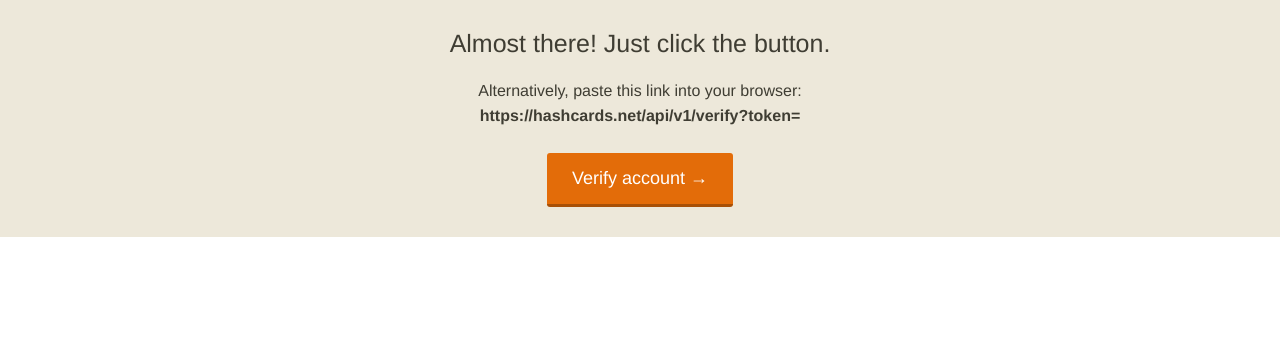
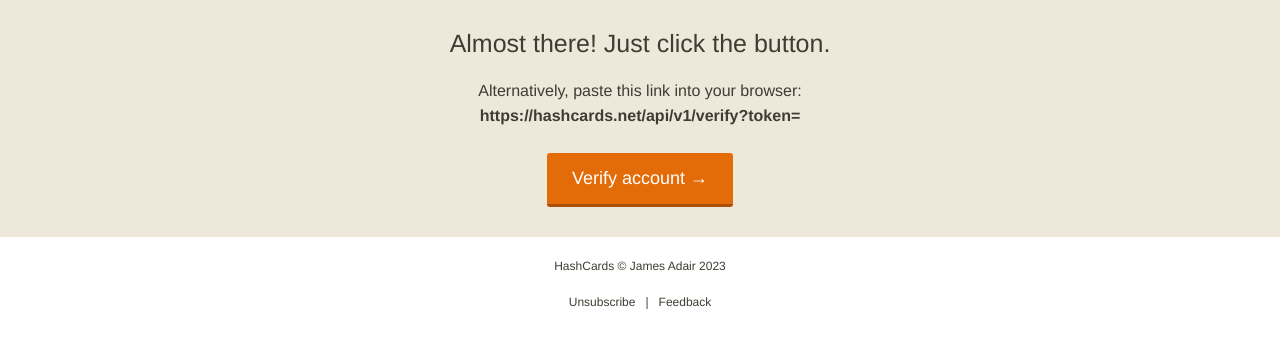
Before and after one commit to jvadair/HashCards, a Flask app: template templates/email/verify.html in a window 1280 px wide. Shown: the part 445-800 px from the top of the page. Run offline with Flask 3, Linux system fonts and the light colour scheme; the template is opened without the code that fills it, so the values that code supplies are empty; parts of the project's set-up code (start-up, migrations or seed data) failed here and were passed over.

Commit message:
Add anti-spam tools Add unsubscribe button, record when user pre-registers in session, add unsubscribe button

```diff
--- a/app.py
+++ b/app.py
@@ -1,5 +1,6 @@
 from flask import Flask, request, render_template, session, Response, redirect
 import hashcards
+import registrationAPI.sendmail
 from registrationAPI import registration_api, sendmail
 from pyntree import Node
 from tools import is_valid_email
@@ -43,7 +44,8 @@ def index():
     if session.get('id'):
         return render_template('dash.html', user=get_user_db(session['id']))
     else:
-        return render_template('landing.html')
+        print(Node('db/preregistered.pyn'))
+        return render_template('landing.html', num_preregistered=len(Node('db/preregistered.pyn')._values))
 
 
 # @app.route('/dash')
@@ -153,16 +155,29 @@ def set_manager(set_id):
 @app.route('/api/v1/preregister', methods=['POST'])
 def preregister():
     email = request.form['email']
-    if is_valid_email(email):
+    if session.get('pre-registered'):
+        return error(401, "You may only pre-register one email (to prevent spam).")
+    elif is_valid_email(email):
         preregister_list = Node('db/preregistered.pyn')
         if email in preregister_list._values:
             return error(400, "That email is already registered!")
         preregister_list.set(email, datetime.now())
         preregister_list.save()
+        session['pre-registered'] = True
         sendmail.send_template('email/preregister.html', "You pre-registered for HashCards!", email)
         return render_template("thank_you.html", message="We'll let you know as soon as you can start using HashCards!")
     else:
         return error(400, f"The email you entered, '{email}', seems to be invalid.")
+
+
+@app.route('/api/v1/unsubscribe/')
+def unsubscribe():
+    unsub_id = request.args.get('unsub_id')
+    response = sendmail.unsubscribe(unsub_id)
+    if response is tuple:
+        return error(*reversed(tuple))
+    else:
+        return response
 
 
 @app.route('/api/v1/auth/login', methods=['POST'])
--- a/static/css/landing.min.css
+++ b/static/css/landing.min.css
@@ -1 +1 @@
-main{grid-gap:50px;padding:0 5%}main p{font-size:125%}main h2{font-size:2em;color:var(--accent)}h1{font-size:4em;font-weight:bolder;font-family:"Roboto",sans-serif;text-align:center;padding:5%0}form.email-collector{flex-direction:row;height:3em}form.email-collector input.btn{height:inherit}@media screen and (max-width:450px){h1{font-size:3em}h2{text-align:center}form.email-collector{flex-direction:column}}
+main{grid-gap:50px;padding:0 5%}main p{font-size:125%}main h2{font-size:2em;color:var(--accent)}h1{font-size:4em;font-weight:bolder;font-family:"Roboto",sans-serif;text-align:center;padding:5%0}#email-collector{display:flex;flex-direction:column;justify-content:center;align-items:center}#email-collector form{flex-direction:row;height:3em}#email-collector form input.btn{height:inherit}@media screen and (max-width:450px){h1{font-size:3em}h2{text-align:center}form.email-collector{flex-direction:column}}
--- a/templates/email/verify.html
+++ b/templates/email/verify.html
@@ -232,6 +232,27 @@ TESTO INTENSE #ffffff
     </tr>
 
 </tbody></table>
+<!-- FOOTER -->
+<table style="min-width: 500px" id="" width="100%" cellspacing="0" cellpadding="0" border="0">
+    <tbody><tr>
+        <td bgcolor="#ffffff" align="center">
+            <table width="100%" cellspacing="0" cellpadding="0" border="0" align="center">
+                <tbody><tr>
+                    <td style="padding: 20px 0px 20px 0px">
+                        <!-- UNSUBSCRIBE COPY -->
+                        <table class="responsive-table" width="500" cellspacing="0" cellpadding="0" border="0" align="center">
+                            <tbody><tr>
+                                <td style="font-size: 12px; line-height: 18px; font-family: Helvetica, Arial, sans-serif; color: #3F3D33" valign="middle" align="center">
+                                    <span class="appleFooter" style="color: #3F3D33">HashCards © James Adair 2023<br></span><br><a class="original-only" href="https://hashcards.net/api/v1/unsubscribe?unsub_id={{ unsub_id }}" style="color: #3F3D33; text-decoration: none" target="_new">Unsubscribe</a><span class="original-only" style="font-family: Arial, sans-serif; font-size: 12px; color: #444444">&nbsp;&nbsp;&nbsp;|&nbsp;&nbsp;&nbsp;</span><a href="mailto:dev@jvadair.com" style="color: #3F3D33; text-decoration: none" target="_new">Feedback<br data-mce-bogus="1"></a>
+                                </td>
+                            </tr>
+                        </tbody></table>
+                    </td>
+                </tr>
+            </tbody></table>
+        </td>
+    </tr>
+</tbody></table>
 
 
 </body></html>
```
Also changed, not shown: static/css/landing.css (+11 -4 lines), templates/email/preregister.html (+21 -0 lines), templates/landing.html (+8 -5 lines).
